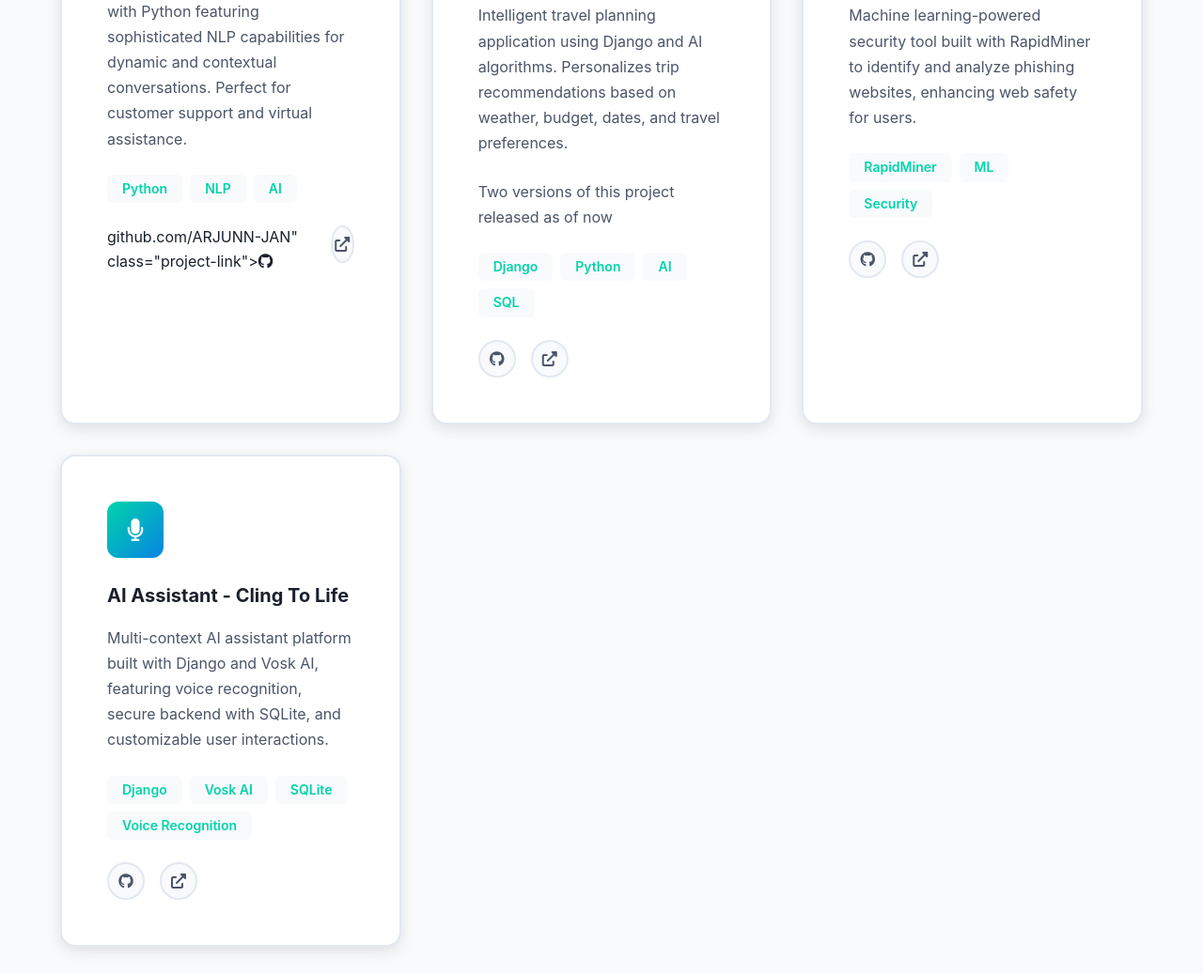
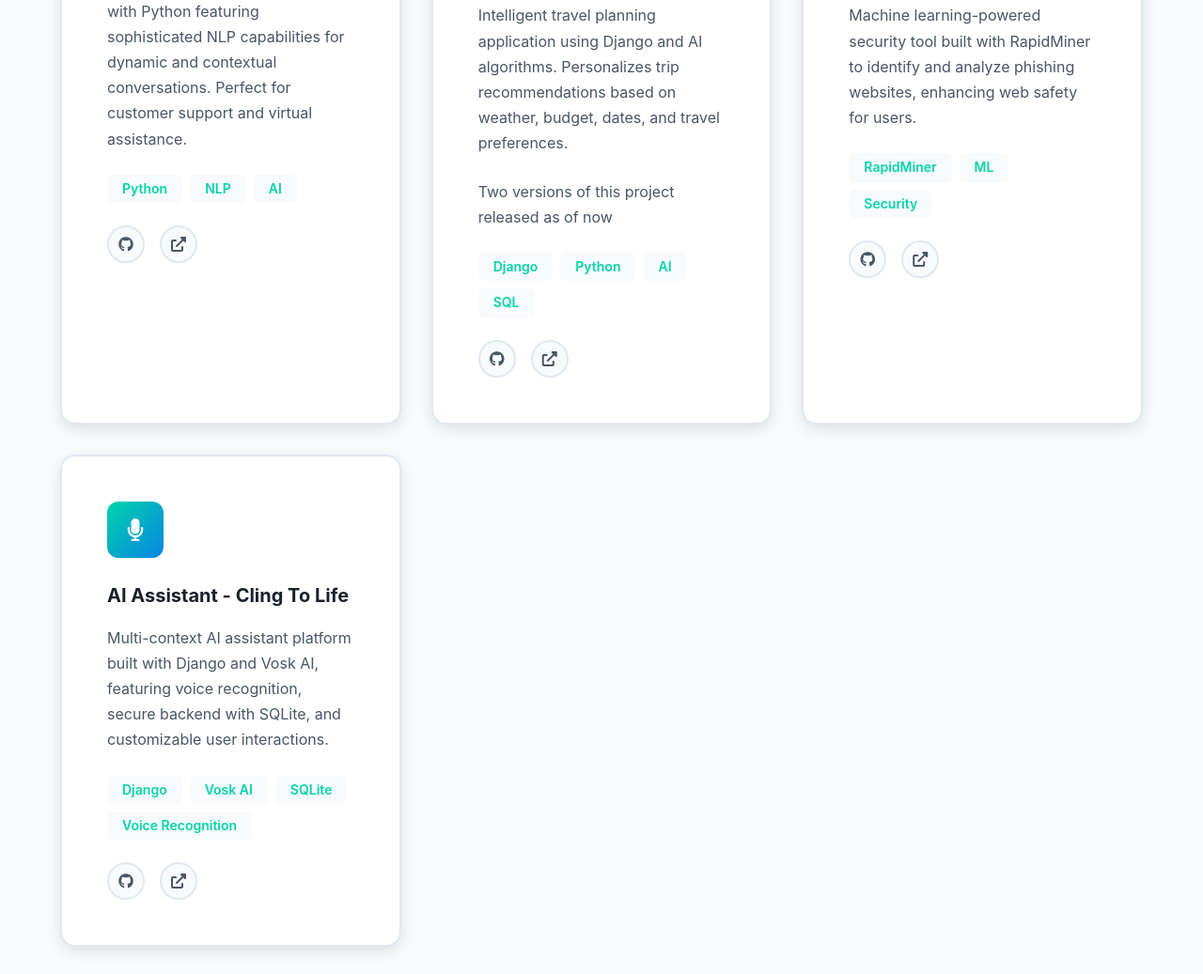
Before and after one commit to ARJUNN-JAN/ARJUNN_JAN-PORTFOLIO-, a plain HTML site: page index.html in a window 1280 px wide. Shown: the part 3617-4654 px from the top of the page at 94% size. Drawn offline with Linux system fonts and the light colour scheme.

Commit message:
Update index.html

```diff
--- a/index.html
+++ b/index.html
@@ -218,7 +218,7 @@
             <span>AI</span>
           </div>
           <div class="project-links">
-            <a href="https://github.com/ARJUNN-JAN" target="_blank">github.com/ARJUNN-JAN" class="project-link"><i class="fab fa-github"></i></a>
+            <a href="https://github.com/ARJUNN-JAN" class="project-link"><i class="fab fa-github"></i></a>
             <a href="#" class="project-link"><i class="fas fa-external-link-alt"></i></a>
           </div>
         </div>
```
